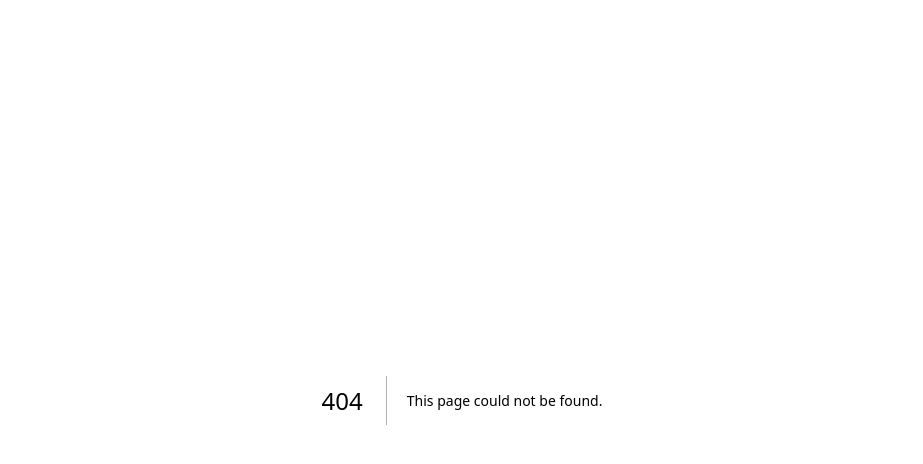
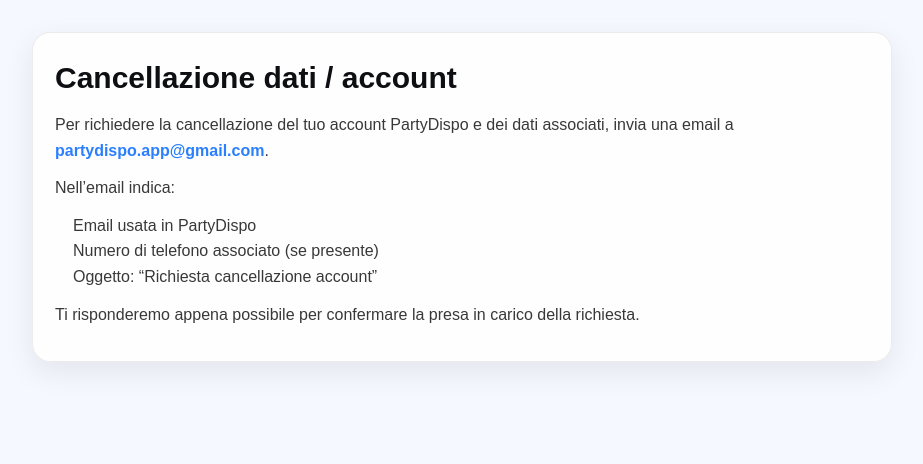
Before and after one commit to Roccubalbetta/partydispo-links, a Next.js app: page /data-deletion in a window 1280 px wide. Before the commit this address had no page. Shown: the top 464 px of the page, without its empty margins (178-1101 px from the left). Built offline with nearby package versions, Linux system fonts and the light colour scheme.

Commit message:
Add data deletion page

```diff
--- /dev/null
+++ b/app/data-deletion/page.tsx
@@ -0,0 +1,52 @@
+import type { Metadata } from "next";
+
+export const metadata: Metadata = {
+  title: "Cancellazione dati | PartyDispo",
+  description: "Come richiedere la cancellazione dell'account e dei dati in PartyDispo.",
+  robots: { index: true, follow: true },
+};
+
+export default function DataDeletionPage() {
+  const contactEmail = "partydispo.app@gmail.com";
+
+  return (
+    <main style={{ minHeight: "100vh", background: "#F6F8FF", padding: "32px 16px" }}>
+      <div
+        style={{
+          maxWidth: 860,
+          margin: "0 auto",
+          background: "rgba(255,255,255,0.85)",
+          border: "1px solid rgba(14,15,18,0.08)",
+          borderRadius: 18,
+          padding: 22,
+          boxShadow: "0 10px 30px rgba(14,15,18,0.08)",
+        }}
+      >
+        <h1 style={{ fontSize: 30, fontWeight: 900, margin: 0, color: "#0E0F12" }}>
+          Cancellazione dati / account
+        </h1>
+
+        <p style={{ margin: "12px 0", lineHeight: 1.6, color: "rgba(0,0,0,0.78)" }}>
+          Per richiedere la cancellazione del tuo account PartyDispo e dei dati associati, invia una email a{" "}
+          <a href={`mailto:${contactEmail}`} style={{ color: "#2A7FFF", fontWeight: 800 }}>
+            {contactEmail}
+          </a>.
+        </p>
+
+        <p style={{ margin: "12px 0", lineHeight: 1.6, color: "rgba(0,0,0,0.78)" }}>
+          Nell’email indica:
+        </p>
+
+        <ul style={{ paddingLeft: 18, margin: "8px 0", color: "rgba(0,0,0,0.78)", lineHeight: 1.6 }}>
+          <li>Email usata in PartyDispo</li>
+          <li>Numero di telefono associato (se presente)</li>
+          <li>Oggetto: “Richiesta cancellazione account”</li>
+        </ul>
+
+        <p style={{ margin: "12px 0", lineHeight: 1.6, color: "rgba(0,0,0,0.78)" }}>
+          Ti risponderemo appena possibile per confermare la presa in carico della richiesta.
+        </p>
+      </div>
+    </main>
+  );
+}
```
